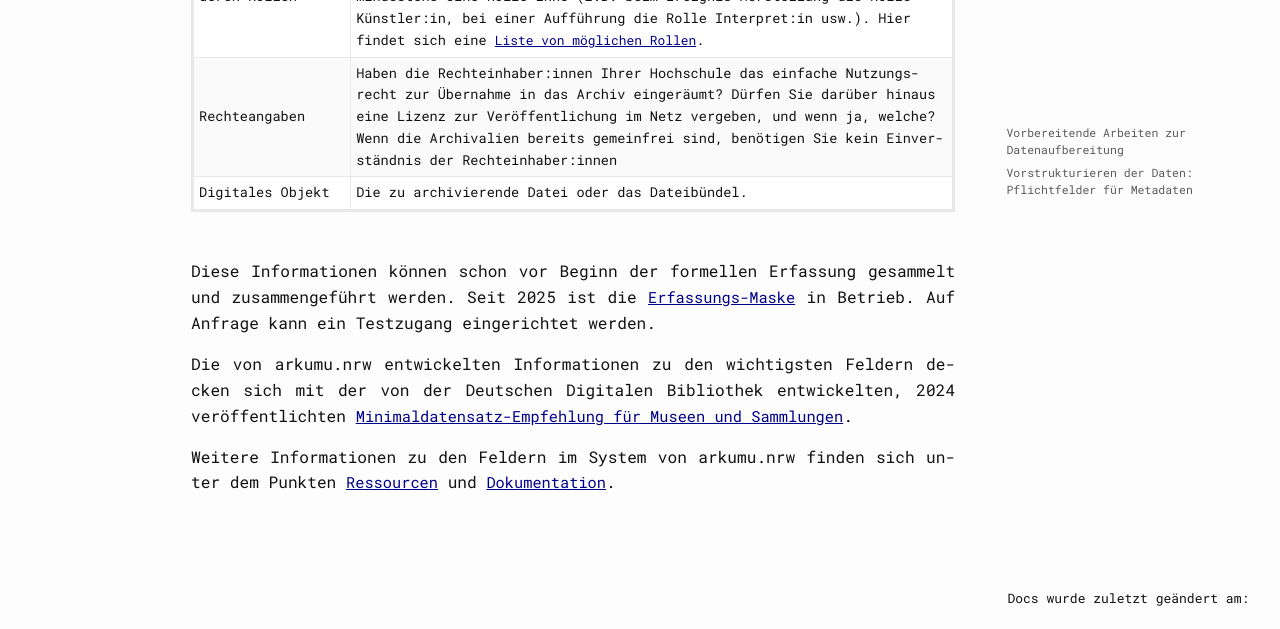
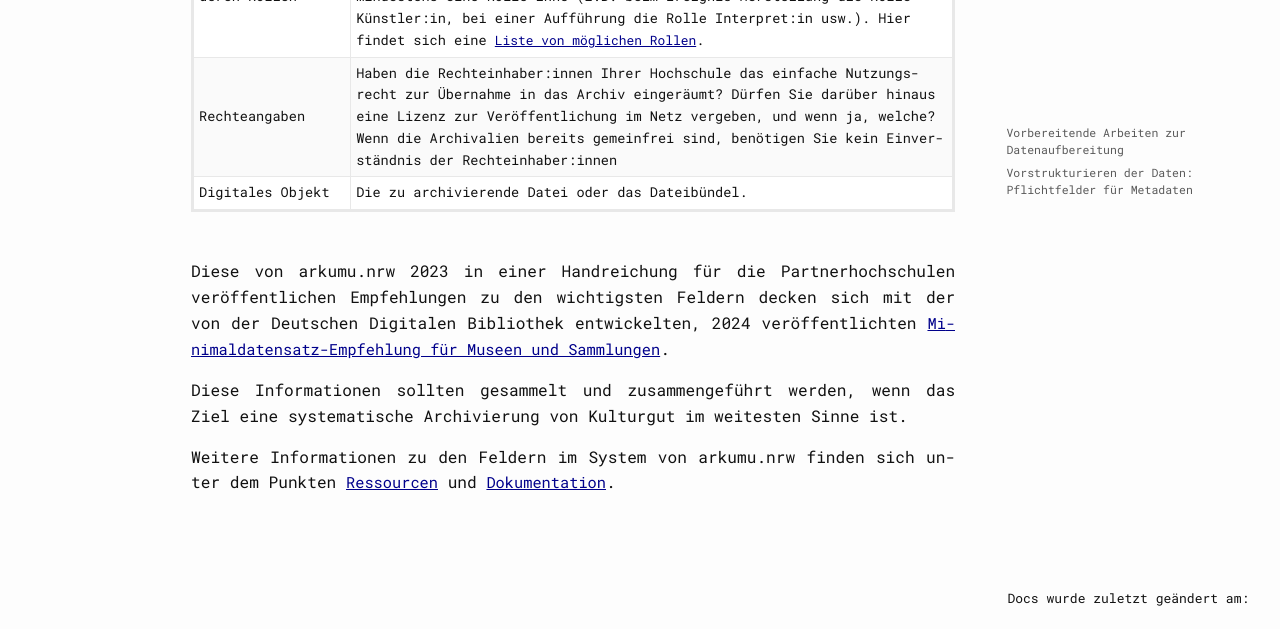
Before and after one commit to arkumu/arkumu.github.io, a Jekyll site: the page built from ressourcen/how-to-guides-fuer-einliefernde.markdown, in a window 1280 px wide and 900 px high, scrolled down 2058 px, cut to the strip 0-629 px from the top of the window. Built offline with Jekyll 4.4.1, drawn with Linux system fonts in a browser that asks for light colours; a script that is not in the unit is left out.

Commit message:
A-Z auf dem neuesten Stand gebracht

```diff
--- a/ressourcen/how-to-guides-fuer-einliefernde.markdown
+++ b/ressourcen/how-to-guides-fuer-einliefernde.markdown
@@ -40,8 +40,8 @@ Sorgen Sie bitte dafür, dass mindestens folgende beschreibende **Metada
 | Rechteangaben | Haben die Rechteinhaber:innen Ihrer Hochschule das einfache Nutzungsrecht zur Übernahme in das Archiv eingeräumt? Dürfen Sie darüber hinaus eine Lizenz zur Veröffentlichung im Netz vergeben, und wenn ja, welche? Wenn die Archivalien bereits gemeinfrei sind, benötigen Sie kein Einverständnis der Rechteinhaber:innen|
 |Digitales Objekt|Die zu archivierende Datei oder das Dateibündel.|
 
-Diese Informationen können schon vor Beginn der formellen Erfassung gesammelt und zusammengeführt werden. Seit 2025 ist die [Erfassungs-Maske](/documentation/infrastructure#importer-und-erfassungs-maske) in Betrieb. Auf Anfrage kann ein Testzugang eingerichtet werden.
+Diese von arkumu.nrw 2023 in einer Handreichung für die Partnerhochschulen veröffentlichen Empfehlungen zu den wichtigsten Feldern decken sich mit der von der Deutschen Digitalen Bibliothek entwickelten, 2024 veröffentlichten [Minimaldatensatz-Empfehlung für Museen und Sammlungen](https://www.minimaldatensatz.de/).
 
-Die von arkumu.nrw entwickelten Informationen zu den wichtigsten Feldern decken sich mit der von der Deutschen Digitalen Bibliothek entwickelten, 2024 veröffentlichten [Minimaldatensatz-Empfehlung für Museen und Sammlungen](https://www.minimaldatensatz.de/).
+Diese Informationen sollten gesammelt und zusammengeführt werden, wenn das Ziel eine systematische Archivierung von Kulturgut im weitesten Sinne ist.
 
 Weitere Informationen zu den Feldern im System von arkumu.nrw finden sich unter dem Punkten [Ressourcen]({{ site.baseurl }}/ressourcen) und [Dokumentation]({{ site.baseurl }}/documentation).
```
Also changed, not shown: ressourcen/a-bis-z.markdown (+19 -14 lines).
